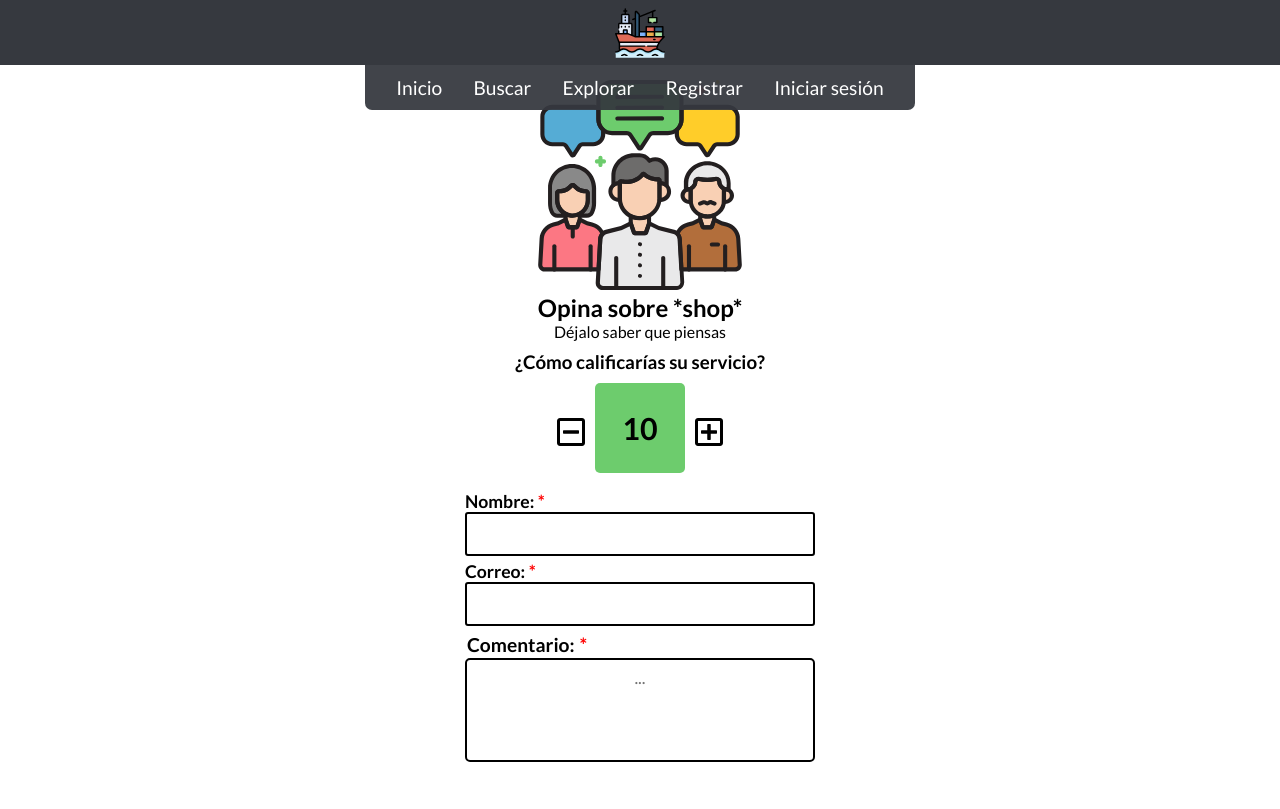
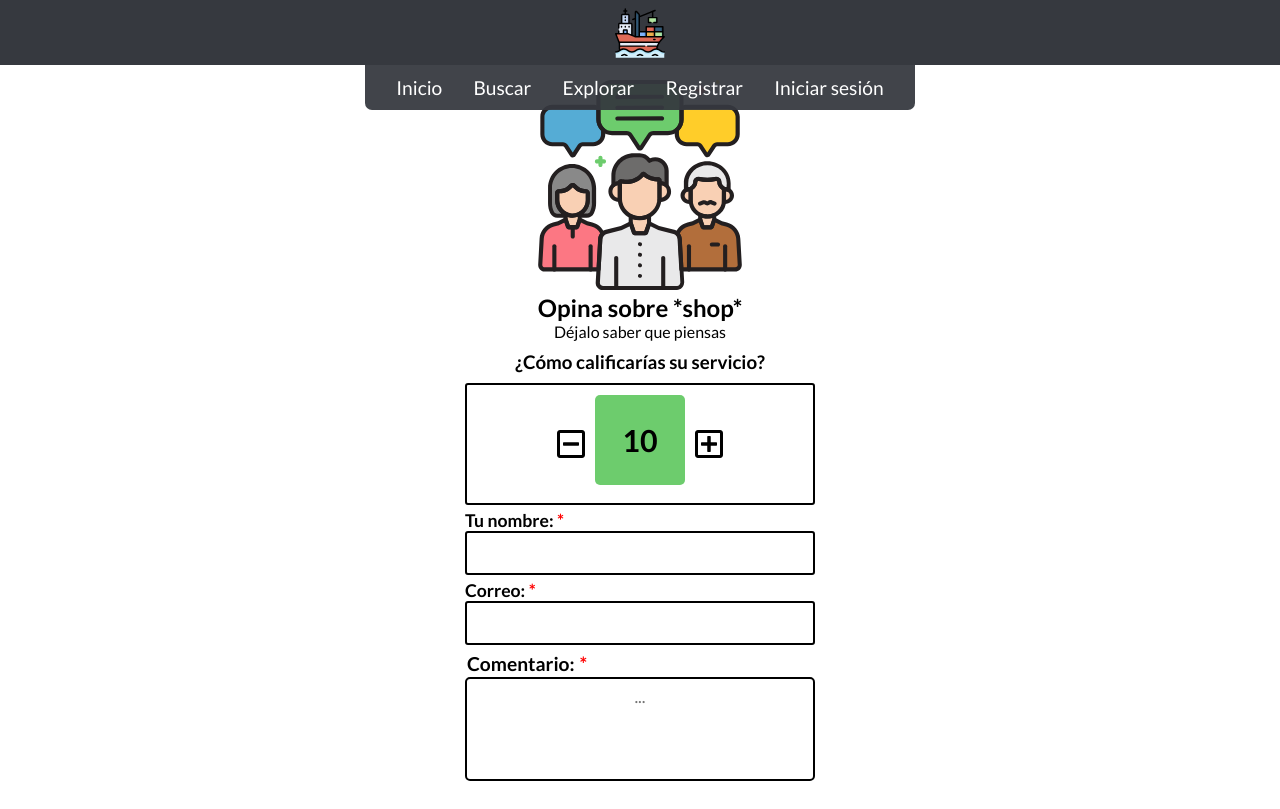
Before and after one commit to gianllopez/Volga, a React (Create React App) app: page /1/opinions/new in a window 1280 px wide. Built offline with nearby package versions, Linux system fonts and the light colour scheme.

Commit message:
NewOpinion: UI ready por el momento, idk si hay css que resumir.

```diff
--- a/src/pages/NewOpinion.js
+++ b/src/pages/NewOpinion.js
@@ -7,7 +7,7 @@ class NewOpinion extends Component {
 
    state = {
       data: {
-         rating: 5,
+         rating: 10,
          clientname: '',
          clientemail: '',
       },
@@ -33,12 +33,10 @@ class NewOpinion extends Component {
                <h2>Opina sobre *shop*</h2>
                <p>Déjalo saber que piensas</p>
             </div>
-            <h3>
-               ¿Cómo calificarías su servicio?
-            </h3>
+            <h3>¿Cómo calificarías su servicio?</h3>
             <RatingSelector onChange={this.changeHandler} />
             <Input
-               label="Nombre"
+               label="Tu nombre"
                name="clientname"
                onChange={this.changeHandler}
             />
--- a/src/pages/components/NewOpinion/RatingSelector.css
+++ b/src/pages/components/NewOpinion/RatingSelector.css
@@ -1,6 +1,6 @@
 #rating-selector {
    display: flex;
-   margin-bottom: 10px;
+   justify-content: center;
 }
 
 #rating-selector button {
--- a/src/pages/components/NewOpinion/RatingSelector.js
+++ b/src/pages/components/NewOpinion/RatingSelector.js
@@ -15,9 +15,9 @@ class RatingSelector extends Component {
          }, () => {
             let { rating } = this.state;
             if (rating < 0 || rating > 10) {
-               this.setState({ rating: rating < 0 ? 0 : rating > 10 && 10 });
+               this.setState({ rating: rating < 0 ? 0 : rating > 10 && 10 })
             };
-            this.props.onChange({ target: { name: 'rating', value: this.state.rating } });
+            this.props.onChange({ target: { name: 'rating', value: this.state.rating } })
          });
       };
    };
--- a/src/pages/styles/NewOpinion.css
+++ b/src/pages/styles/NewOpinion.css
@@ -26,6 +26,15 @@
    width: 85vw;
    max-width: 350px;
    margin-bottom: 5px;
+}
+
+#opinion-form #rating-selector {
+   width: calc(85vw - 20px);
+   border: 2px solid;
+   max-width: 326px;
+   padding: 10px;
+   margin-bottom: 5px;
+   border-radius: 3px;
 }
 
 #opinion-form h3 {
```
